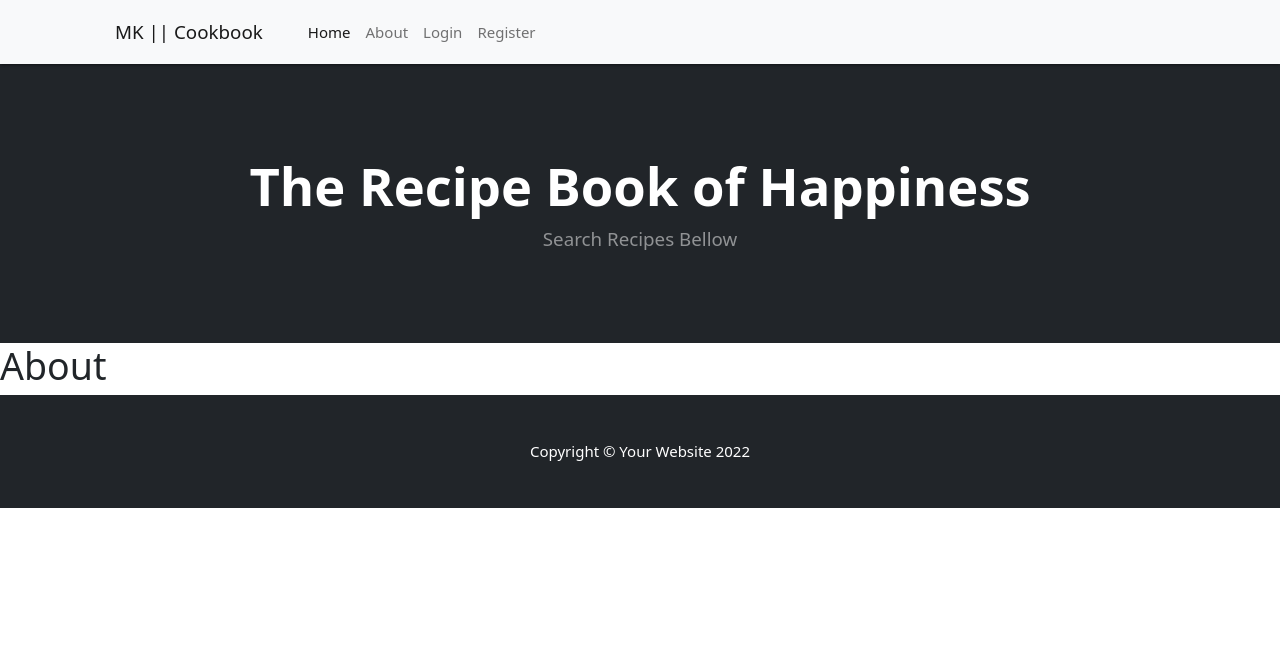
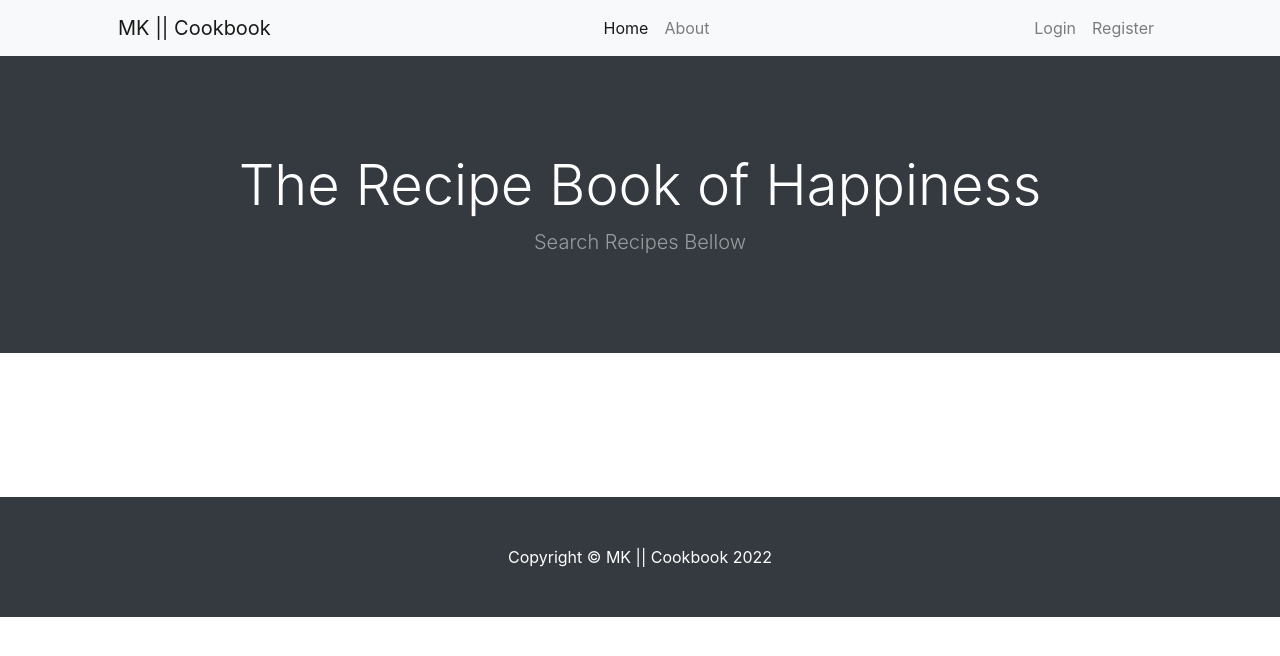
Before and after one commit to Code-Institute-Submissions/Frangelicomk-cookbook-project_SepResub, a Flask app: page /about in a window 1280 px wide. Shown: the top 656 px of the page. Run offline with Flask 2, Linux system fonts and the light colour scheme; some libraries are stand-ins or nearby versions.

Commit message:
tidying up code and sorting out css

```diff
--- /dev/null
+++ b/package.json
@@ -0,0 +1,5 @@
+{
+  "dependencies": {
+    "startbootstrap-shop-homepage": "^5.0.5"
+  }
+}
--- a/run.py
+++ b/run.py
@@ -154,7 +154,7 @@ def add_recipe():
                 messages.append(document)
                 mongo.db.recipes.insert_one(document)
 
-        return render_template('add_recipe.html')
+        return render_template('add_recipe.html', username=session["user"])
     return render_template(
         "login.html")
 
--- a/templates/about.html
+++ b/templates/about.html
@@ -1,4 +1,10 @@
 {% extends 'base.html' %}
 {% block content %}
-<h1>{{ page_title }}</h1>
+<section class="py-5 h-100">
+    <div class="container px-4 px-lg-5 mt-5 h-100">
+        <div class="row gx-4 gx-lg-5 row-cols-2 row-cols-md-3 row-cols-xl-4 justify-content-center h-100">
+
+        </div>
+        </div>
+</section>
 {% endblock %}
--- a/templates/add_recipe.html
+++ b/templates/add_recipe.html
@@ -27,6 +27,7 @@
               </div>
               <input type="submit" value="Submit">
             </form>
+
     </div>
 </div>
 
--- a/templates/base.html
+++ b/templates/base.html
@@ -10,8 +10,10 @@
             <link href="https://cdn.jsdelivr.net/npm/bootstrap-icons@1.5.0/font/bootstrap-icons.css" rel="stylesheet" />
             <link rel="stylesheet" href="https://cdnjs.cloudflare.com/ajax/libs/font-awesome/5.13.1/css/all.min.css"
             integrity="sha512-xA6Hp6oezhjd6LiLZynuukm80f8BoZ3OpcEYaqKoCV3HKQDrYjDE1Gu8ocxgxoXmwmSzM4iqPvCsOkQNiu41GA==" crossorigin="anonymous" type="text/css">
-            <link rel="stylesheet" href="https://cdnjs.cloudflare.com/ajax/libs/materialize/1.0.0/css/materialize.min.css" type="text/css">
-            <link rel="stylesheet" href="{{ url_for('static', filename='css/styles.css') }}" type="text/css">
+            <link rel="stylesheet" href="https://cdn.jsdelivr.net/npm/bootstrap@4.6.1/dist/css/bootstrap.min.css">
+            <script src="https://cdn.jsdelivr.net/npm/jquery@3.6.0/dist/jquery.slim.min.js"></script>
+            <script src="https://cdn.jsdelivr.net/npm/popper.js@1.16.1/dist/umd/popper.min.js"></script>
+            <script src="https://cdn.jsdelivr.net/npm/bootstrap@4.6.1/dist/js/bootstrap.bundle.min.js"></script>
     <title>MK || Cookbook</title>
 </head>
 <body>
@@ -21,26 +23,39 @@
          <a class="navbar-brand" href="{{ url_for('index')}}">MK || Cookbook</a>
          <button class="navbar-toggler" type="button" data-bs-toggle="collapse" data-bs-target="#navbarSupportedContent" aria-controls="navbarSupportedContent" aria-expanded="false" aria-label="Toggle navigation"><span class="navbar-toggler-icon"></span></button>
          <div class="collapse navbar-collapse" id="navbarSupportedContent">
-             <ul class="navbar-nav me-auto mb-2 mb-lg-0 ms-lg-4">
+             <ul class="navbar-nav me-auto mb-2 mb-lg-0 ms-lg-4 m-auto">
                  <li class="nav-item"><a class="nav-link active" aria-current="page" href="{{ url_for('index')}}">Home</a></li>
                  <li class="nav-item"><a class="nav-link" href="{{ url_for('about')}}">About</a></li>
 
 
-                 {% block authentication %}
+                 {% block add_recipe %}
                     {% if session.get("user") %}
                         <li class="nav-item"><a class="nav-link" href="{{ url_for('add_recipe')}}">Add Recipe</a></li>
                         <li class="nav-item"><a class="nav-link" href="{{ url_for('favorites', username=session['user']) }}">Favorites</a></li>
+                    {% endif %}
+                {% endblock add_recipe %}
+             </ul>
+
+             <form class="d-flex">
+                {% block authentication %}
+                {% if session.get("user") %}
+                    <ul class="navbar-nav me-auto mb-2 mb-lg-0 ms-lg-4 m-auto">
                         <li class="nav-item"><a class="nav-link" href="{{ url_for('logout')}}">Logout</a></li>
-                    {% else %}
-                        <li class="nav-item"><a class="nav-link" href="{{ url_for('login')}}">Login</a></li>
-                        <li class="nav-item"><a class="nav-link" href="{{ url_for('register')}}">Register</a></li>
-                    {% endif %}
-                {% endblock authentication %}
-             </ul>
+                    </ul>
+                {% else %}
+                <ul class="navbar-nav me-auto mb-2 mb-lg-0 ms-lg-4 m-auto">
+                    <li class="nav-item"><a class="nav-link" href="{{ url_for('login')}}">Login</a></li>
+                    <li class="nav-item"><a class="nav-link" href="{{ url_for('register')}}">Register</a></li>
+                </ul>
+                {% endif %}
+            {% endblock authentication %}
+            </form>
 
          </div>
      </div>
  </nav>
+
+
  <!-- Header-->
  <header class="bg-dark py-5">
      <div class="container px-4 px-lg-5 my-5">
@@ -63,7 +78,7 @@
  {% endblock %}
  <!-- Footer-->
  <footer class="py-5 bg-dark">
-     <div class="container"><p class="m-0 text-center text-white">Copyright &copy; Your Website <span id="copyright"></span></p></div>
+     <div class="container"><p class="m-0 text-center text-white">Copyright &copy; MK || Cookbook <span id="copyright"></span></p></div>
  </footer>
  <!-- Bootstrap core JS-->
  <script src="https://cdn.jsdelivr.net/npm/bootstrap@5.1.3/dist/js/bootstrap.bundle.min.js"></script>
--- a/templates/contact.html
+++ /dev/null
@@ -1,4 +0,0 @@
-{% extends 'base.html' %}
-{% block content %}
-<h1>{{ page_title }}</h1>
-{% endblock %}
```
Also changed, not shown: templates/index.html (+4 -4 lines), package-lock.json (added). Lines whose indentation alone changed are shown as unchanged.
